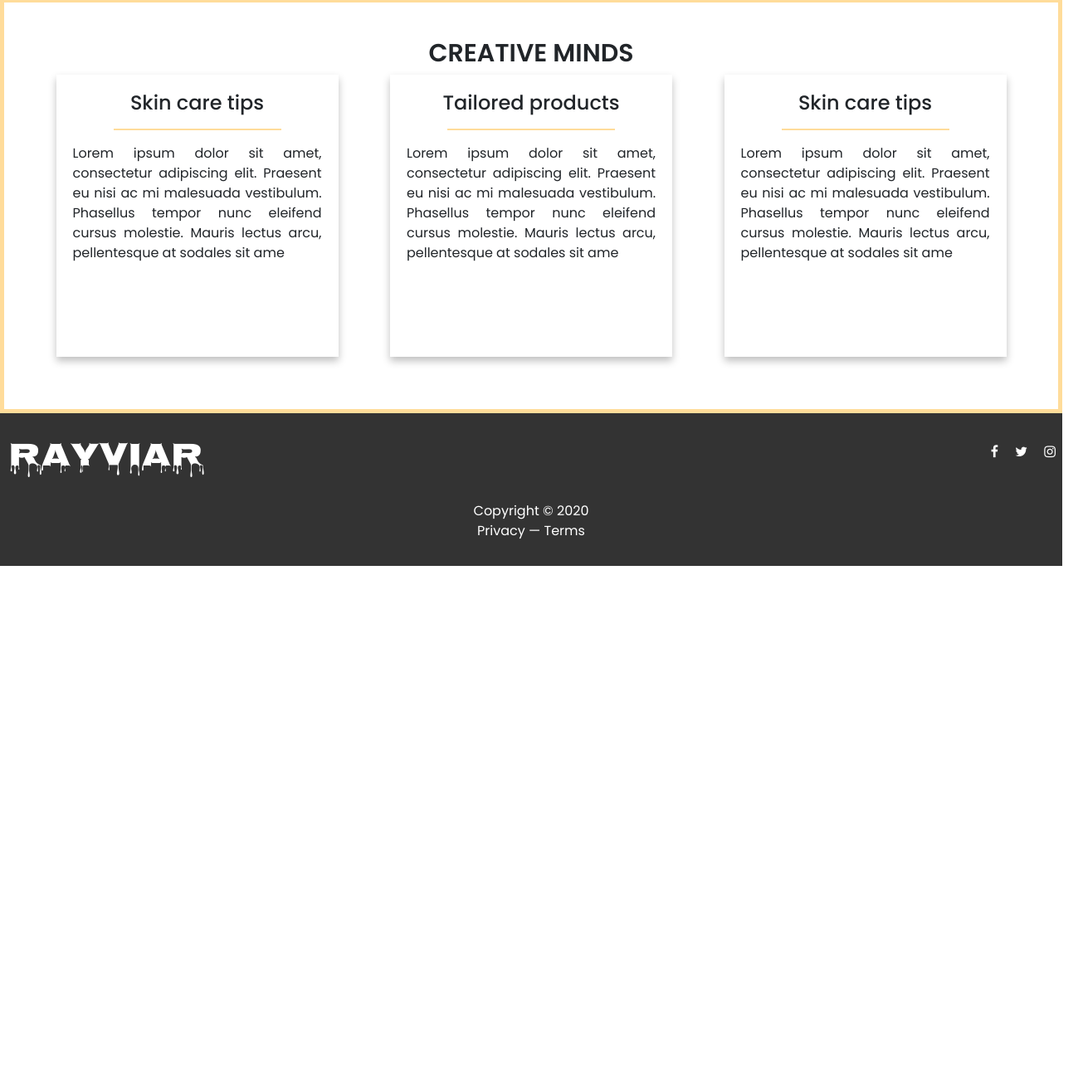
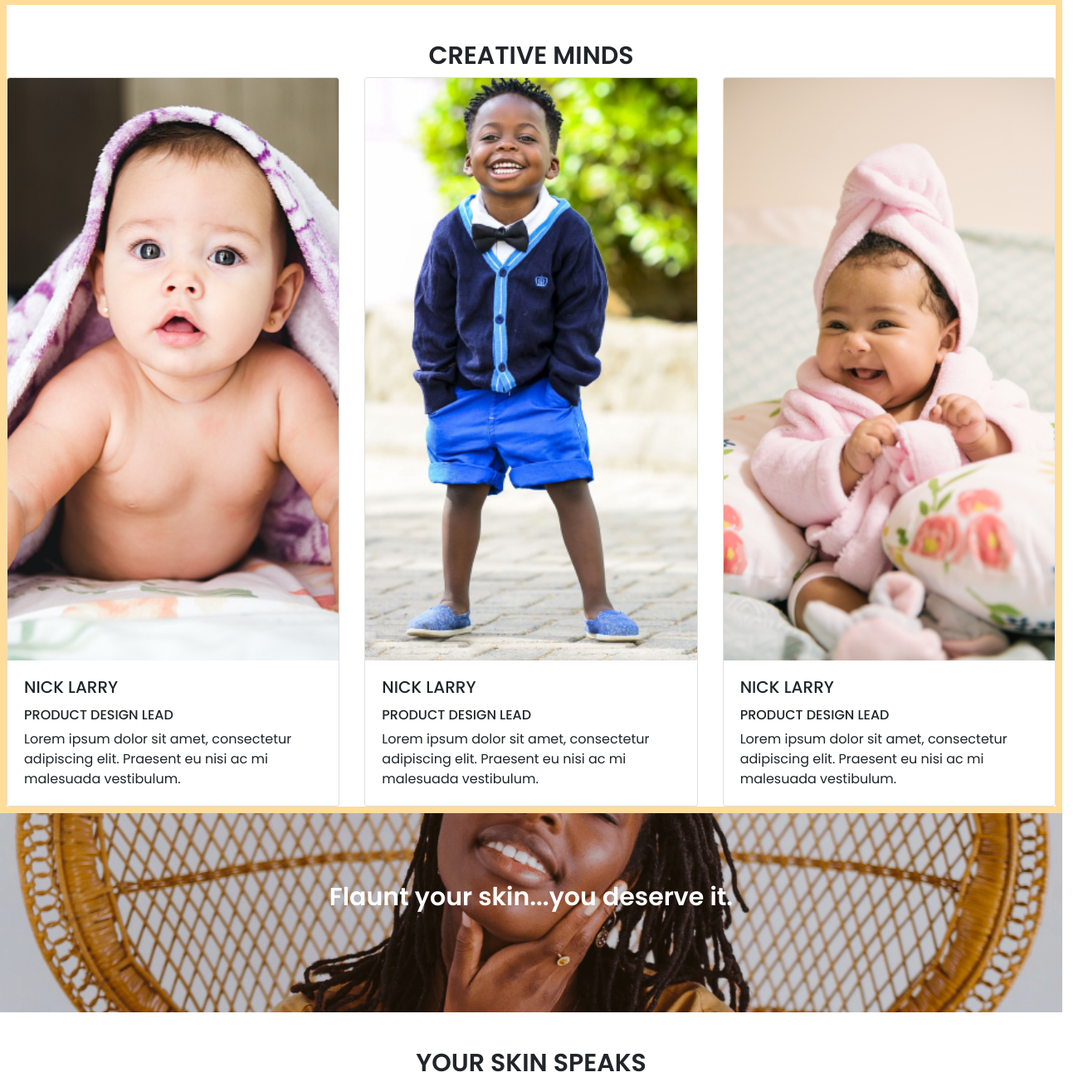
Before and after one commit to BrunoElo/Rayviar-3-template, a plain HTML site: page index.html in a window 1280 px wide. Shown: the part 2361-3665 px from the top of the page at 83% size, 1305 px wide, since content can reach past the window. Before the commit the page ends 3043 px from the top, so only its background shows below. Drawn offline with nearby package versions, Linux system fonts and the light colour scheme.

Commit message:
with slick slider

```diff
--- a/index.html
+++ b/index.html
@@ -14,7 +14,9 @@
     <script type="text/javascript" src="rayviarjs/jquery-3.2.1.min.js"></script>
     <script type="text/javascript" src="rayviarjs/pixel-metro.js"></script>
     <link rel="stylesheet" href="rayviarcss/pixel-metro.css" type="text/css" />
-
+    <link rel="stylesheet" type="text/css" href="//cdn.jsdelivr.net/npm/slick-carousel@1.8.1/slick/slick.css" />
+    <link rel="stylesheet" type="text/css" href="//cdn.jsdelivr.net/npm/slick-carousel@1.8.1/slick/slick-theme.css" />
+    <script type="text/javascript" src="rayviarjs/rayviar3.js"></script>
 </head>
 
 <body>
@@ -44,7 +46,7 @@
                     <a class="nav-link" href="#team">TEAM</a>
                 </li>
                 <li class="nav-item">
-                    <a class="nav-link" href="#">CLIENT</a>
+                    <a class="nav-link" href="#clients">CLIENT</a>
                 </li>
                 <li class="nav-item">
                     <a class="nav-link" href="#">CONTACT</a>
@@ -213,43 +215,66 @@
     <!--galerry plugin-->
     <div id="team">
         <h2>CREATIVE MINDS</h2>
-
-
-        <div class="people">
-
-            <div class="servicecard">
-                <h3>Skin care tips</h3>
-                <hr>
+        <div class="card-deck">
+            <div class="card">
+                <img src="rayviarimg/ba1.png" class="card-img-top" alt="...">
+                <div class="card-body">
+                    <h5 class="card-title">NICK LARRY</h5>
+                    <h6>PRODUCT DESIGN LEAD</h6>
+                    <p class="card-text">Lorem ipsum dolor sit amet, consectetur adipiscing elit. Praesent eu nisi ac mi
+                        malesuada vestibulum.</p>
+                    <!--<p class="card-text"><small class="text-muted">Last updated 3 mins ago</small></p>-->
+                </div>
+            </div>
+            <div class="card">
+                <img src="rayviarimg/ba2.png" class="card-img-top" alt="...">
+                <div class="card-body">
+                    <h5 class="card-title">NICK LARRY</h5>
+                    <h6>PRODUCT DESIGN LEAD</h6>
+                    <p class="card-text">Lorem ipsum dolor sit amet, consectetur adipiscing elit. Praesent eu nisi ac mi
+                        malesuada vestibulum.</p>
+                    <!--<p class="card-text"><small class="text-muted">Last updated 3 mins ago</small></p>-->
+                </div>
+            </div>
+            <div class="card">
+                <img src="rayviarimg/ba3.png" class="card-img-top" alt="...">
+                <div class="card-body">
+                    <h5 class="card-title">NICK LARRY</h5>
+                    <h6>PRODUCT DESIGN LEAD</h6>
+                    <p class="card-text">Lorem ipsum dolor sit amet, consectetur adipiscing elit. Praesent eu nisi ac mi
+                        malesuada vestibulum.</p>
+                    <!--<p class="card-text"><small class="text-muted">Last updated 3 mins ago</small></p>-->
+                </div>
+            </div>
+        </div>
+    </div>
+    <div class="ad">
+        <h2>Flaunt your skin...you deserve it.</h2>
+    </div>
+    <h2>YOUR SKIN SPEAKS</h2>
+    <div id="clients">
+        <div class="your-class">
+            <div class="testimonials">
+                <img src="rayviarimg\testimo.png">
+                <h5>Charlene Taylor</h5>
                 <p>Lorem ipsum dolor sit amet, consectetur adipiscing elit. Praesent eu nisi ac mi malesuada vestibulum.
-                    Phasellus tempor nunc eleifend cursus molestie. Mauris lectus arcu, pellentesque at sodales sit ame
                 </p>
             </div>
-            <div class="servicecard">
-                <h3>Tailored products</h3>
-                <hr>
+            <div class="testimonials">
+                <img src="rayviarimg\testimo.png">
+                <h5>Charlene Taylor</h5>
                 <p>Lorem ipsum dolor sit amet, consectetur adipiscing elit. Praesent eu nisi ac mi malesuada vestibulum.
-                    Phasellus tempor nunc eleifend cursus molestie. Mauris lectus arcu, pellentesque at sodales sit ame
                 </p>
             </div>
-            <div class="servicecard">
-                <h3>Skin care tips</h3>
-                <hr>
+            <div class="testimonials">
+                <img src="rayviarimg\testimo.png">
+                <h5>Charlene Taylor</h5>
                 <p>Lorem ipsum dolor sit amet, consectetur adipiscing elit. Praesent eu nisi ac mi malesuada vestibulum.
-                    Phasellus tempor nunc eleifend cursus molestie. Mauris lectus arcu, pellentesque at sodales sit ame
                 </p>
             </div>
         </div>
+
     </div>
-
-
-
-
-
-
-
-
-
-
 
 
 
@@ -279,7 +304,7 @@
         integrity="sha384-OgVRvuATP1z7JjHLkuOU7Xw704+h835Lr+6QL9UvYjZE3Ipu6Tp75j7Bh/kR0JKI"
         crossorigin="anonymous"></script>
     <!--jquery, popper.js, bootstrap.js-->
-
+    <script type="text/javascript" src="//cdn.jsdelivr.net/npm/slick-carousel@1.8.1/slick/slick.min.js"></script>
 </body>
 
 </html>
--- a/rayviarcss/rayviar3.css
+++ b/rayviarcss/rayviar3.css
@@ -115,9 +115,41 @@ span {
     margin: auto;
 }
 
-#team {
-    border: 5px solid #FFDC9A;
+#team{
+    border: 8px solid #FFDC9A;
     margin-top: 43px;
+}
+
+.ad {
+    background-image: url('../rayviarimg/flaunt2.png');
+    background-size: cover;
+    background-attachment: fixed;
+    background-repeat: no-repeat;
+    background-position: center;
+    width: 100%;
+  height: 30vh;
+  color: white;
+  padding: 40px;
+}
+
+
+
+.testimonials {
+    text-align: center;
+    width: 250px;
+    height: 300px;
+    border: 8px solid #FFDC9A;
+    padding: 20px;
+    margin: 20px 50px;
+}
+/* you can also set slick slider width with
+.slick-slide {
+    width: 500px;
+}
+*/
+
+.testimonials img {
+text-align: center;
 }
 
 @media only screen and (min-width:768px) {
@@ -144,6 +176,10 @@ span {
     }
     span, fa {
         font-size: 1em;
+    }
+    .testimonials {
+        width: 500px;
+
     }
 }
 @media only screen and (min-width:1000px) {
--- /dev/null
+++ b/rayviarjs/rayviar3.js
@@ -0,0 +1,36 @@
+// initialise slick plugin
+
+$(document).ready(function () {
+    $('.your-class').slick({
+        centerMode: true,
+        variableWidth: true
+    });
+});
+
+// centerMode slick
+
+$('.center').slick({
+    centerMode: true,
+    centerPadding: '60px',
+    slidesToShow: 3,
+    responsive: [
+        {
+            breakpoint: 768,
+            settings: {
+                arrows: false,
+                centerMode: true,
+                centerPadding: '40px',
+                slidesToShow: 3
+            }
+        },
+        {
+            breakpoint: 480,
+            settings: {
+                arrows: false,
+                centerMode: true,
+                centerPadding: '40px',
+                slidesToShow: 1
+            }
+        }
+    ]
+});
```
Also changed, not shown: rayviarimg/ba1.png (added), rayviarimg/ba2.png (added), rayviarimg/ba3.png (added), rayviarimg/flaunt2.png (added), rayviarimg/flauntcomp.png (added), rayviarimg/testimo.png (added).
